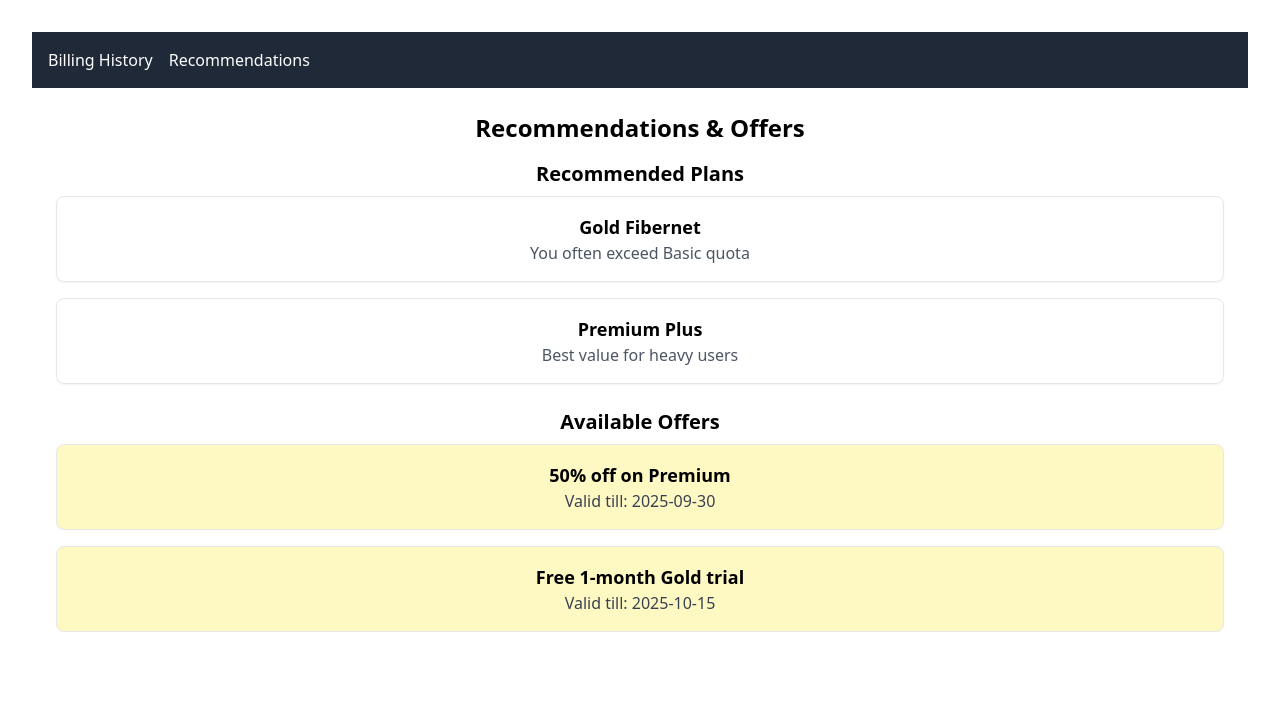
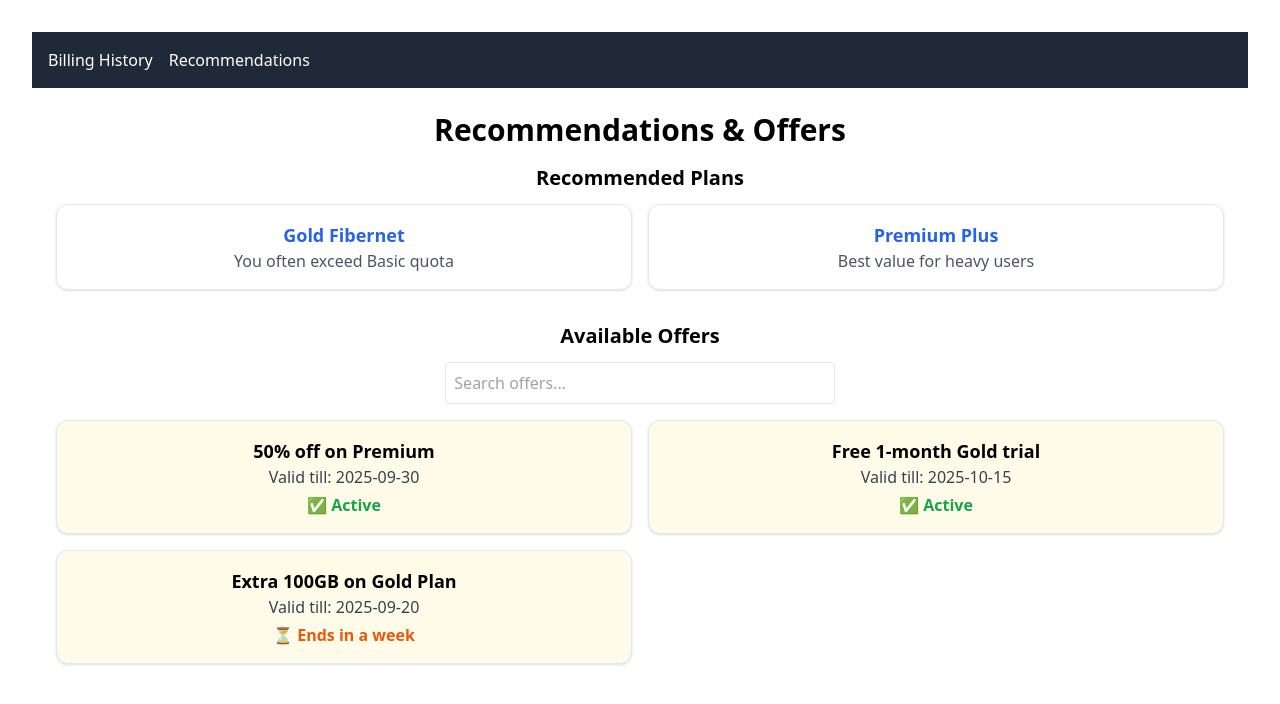
Before and after one commit to pavan123kalyan/lumen, a React (Vite) app in the folder frontend/: page /recommendations in a window 1280 px wide. Shown: the top 704 px of the page. Built offline with nearby package versions, Linux system fonts and the light colour scheme; no server answers.

Commit message:
Recommendation

```diff
--- a/frontend/src/components/Recommendations.jsx
+++ b/frontend/src/components/Recommendations.jsx
@@ -3,53 +3,123 @@ import { useEffect, useState } from "react";
 function Recommendations() {
     const [recommendations, setRecommendations] = useState([]);
     const [offers, setOffers] = useState([]);
+    const [loading, setLoading] = useState(true);
+    const [error, setError] = useState("");
+    const [search, setSearch] = useState("");
 
     useEffect(() => {
-        // Replace with backend API later
-        fetch("http://localhost:5000/api/recommendations?userId=123")
-            .then(res => res.json())
-            .then(data => setRecommendations(data))
-            .catch(() => {
-                setRecommendations([
-                    { id: 1, plan: "Gold Fibernet", reason: "You often exceed Basic quota" },
-                    { id: 2, plan: "Premium Plus", reason: "Best value for heavy users" },
-                ]);
-            });
+        async function fetchData() {
+            try {
+                // Mock API calls (replace with backend later)
+                const recRes = await fetch("http://localhost:5000/api/recommendations?userId=123").catch(() => null);
+                const offerRes = await fetch("http://localhost:5000/api/offers").catch(() => null);
 
-        fetch("http://localhost:5000/api/offers")
-            .then(res => res.json())
-            .then(data => setOffers(data))
-            .catch(() => {
-                setOffers([
-                    { id: 1, title: "50% off on Premium", validTill: "2025-09-30" },
-                    { id: 2, title: "Free 1-month Gold trial", validTill: "2025-10-15" },
-                ]);
-            });
+                let recData = [];
+                let offerData = [];
+
+                if (recRes && recRes.ok) recData = await recRes.json();
+                if (offerRes && offerRes.ok) offerData = await offerRes.json();
+
+                setRecommendations(
+                    recData.length > 0
+                        ? recData
+                        : [
+                            { id: 1, plan: "Gold Fibernet", reason: "You often exceed Basic quota" },
+                            { id: 2, plan: "Premium Plus", reason: "Best value for heavy users" },
+                        ]
+                );
+
+                setOffers(
+                    offerData.length > 0
+                        ? offerData
+                        : [
+                            { id: 1, title: "50% off on Premium", validTill: "2025-09-30" },
+                            { id: 2, title: "Free 1-month Gold trial", validTill: "2025-10-15" },
+                            { id: 3, title: "Extra 100GB on Gold Plan", validTill: "2025-09-20" },
+                        ]
+                );
+            } catch (err) {
+                setError("⚠️ Failed to fetch data. Showing defaults.");
+            } finally {
+                setLoading(false);
+            }
+        }
+
+        fetchData();
     }, []);
+
+    // Filter offers by search input
+    const filteredOffers = offers.filter((offer) =>
+        offer.title.toLowerCase().includes(search.toLowerCase())
+    );
+
+    // Function to check urgency
+    const getUrgency = (validTill) => {
+        const today = new Date();
+        const expiry = new Date(validTill);
+        if (isNaN(expiry)) return "❌ Invalid Date";
+
+        const diffDays = Math.ceil((expiry - today) / (1000 * 60 * 60 * 24));
+
+        if (diffDays <= 0) return "❌ Expired";
+        if (diffDays <= 3) return "🔥 Expiring Soon";
+        if (diffDays <= 7) return "⏳ Ends in a week";
+        return "✅ Active";
+    };
 
     return (
         <div className="p-6">
-            <h2 className="text-2xl font-bold mb-4">Recommendations & Offers</h2>
+            <h2 className="text-3xl font-bold mb-4">Recommendations & Offers</h2>
 
-            <div className="mb-6">
-                <h3 className="text-xl font-semibold mb-2">Recommended Plans</h3>
-                <div className="grid gap-4">
+            {loading && <p className="text-gray-600">Loading data...</p>}
+            {error && <p className="text-red-600">{error}</p>}
+
+            {/* Recommendations */}
+            <div className="mb-8">
+                <h3 className="text-xl font-semibold mb-3">Recommended Plans</h3>
+                <div className="grid md:grid-cols-2 gap-4">
                     {recommendations.map((rec) => (
-                        <div key={rec.id} className="border p-4 rounded-lg shadow-sm">
-                            <h4 className="text-lg font-bold">{rec.plan}</h4>
+                        <div key={rec.id} className="border p-4 rounded-xl shadow hover:shadow-md transition">
+                            <h4 className="text-lg font-bold text-blue-600">{rec.plan}</h4>
                             <p className="text-gray-600">{rec.reason}</p>
                         </div>
                     ))}
                 </div>
             </div>
 
+            {/* Offers */}
             <div>
-                <h3 className="text-xl font-semibold mb-2">Available Offers</h3>
-                <div className="grid gap-4">
-                    {offers.map((offer) => (
-                        <div key={offer.id} className="border p-4 rounded-lg bg-yellow-100">
+                <h3 className="text-xl font-semibold mb-3">Available Offers</h3>
+
+                {/* Search Bar */}
+                <input
+                    type="text"
+                    placeholder="Search offers..."
+                    value={search}
+                    onChange={(e) => setSearch(e.target.value)}
+                    className="border p-2 rounded mb-4 w-1/3"
+                />
+
+                <div className="grid md:grid-cols-2 gap-4">
+                    {filteredOffers.map((offer) => (
+                        <div
+                            key={offer.id}
+                            className="border p-4 rounded-xl bg-yellow-50 shadow hover:bg-yellow-100 transition"
+                        >
                             <h4 className="text-lg font-bold">{offer.title}</h4>
                             <p className="text-gray-700">Valid till: {offer.validTill}</p>
+                            <p
+                                className={`mt-1 font-semibold ${getUrgency(offer.validTill).includes("🔥")
+                                        ? "text-red-600"
+                                        : getUrgency(offer.validTill).includes("⏳")
+                                            ? "text-orange-600"
+                                            : getUrgency(offer.validTill).includes("❌")
+                                                ? "text-gray-500"
+                                                : "text-green-600"
+                                    }`}
+                            >
+                                {getUrgency(offer.validTill)}
+                            </p>
                         </div>
                     ))}
                 </div>
```
